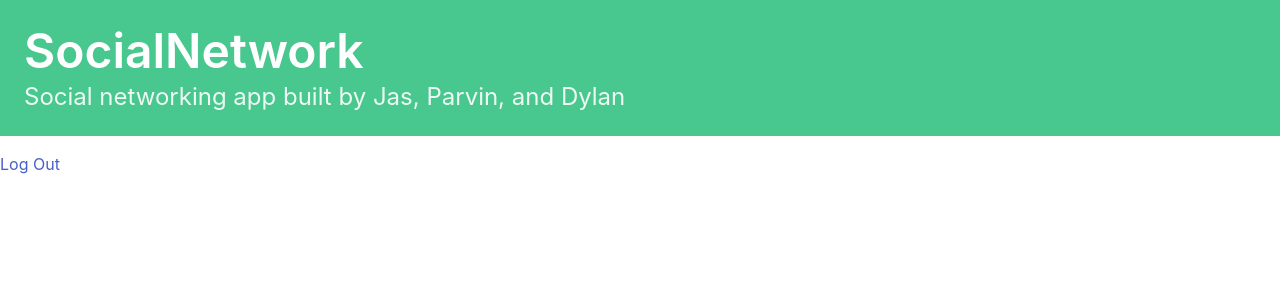
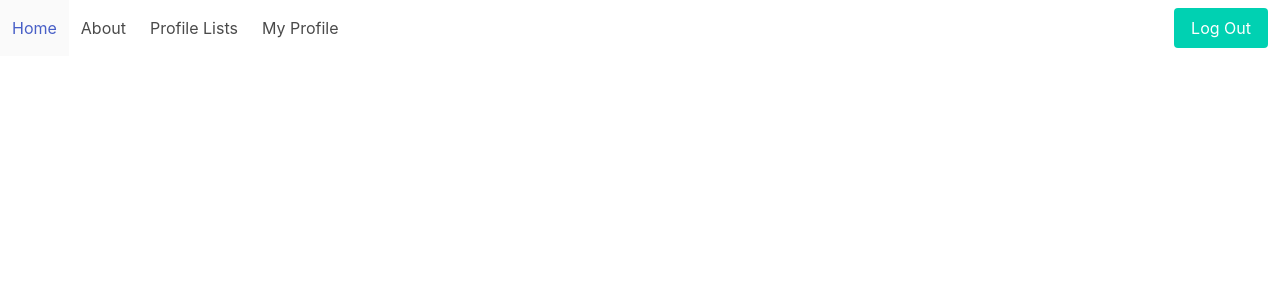
Before and after one commit to parvinfrzd/django-social-networking-app, a Django app: page / in a window 1280 px wide. Shown: the top 300 px of the page. Run offline with Django 4.2, Linux system fonts and the light colour scheme; the visitor is signed in with stand-in values (Sample User, id 1).

Commit message:
Update navbar in base template

```diff
--- a/main_app/templates/base.html
+++ b/main_app/templates/base.html
@@ -9,24 +9,60 @@
     <title>SocialNetwork</title>
 </head>
 <body>
-    <section class="hero is-small is-success mb-4">
-        <div class="hero-body">
-            <h1 class="title is-1">SocialNetwork</h1>
-            <p class="subtitle is-4">
-                Social networking app built by Jas, Parvin, and Dylan
-            </p>
+    <nav class="navbar" role="navigation" aria-label="main navigation">
+        {% comment %} <div class="navbar-brand">
+          <a class="navbar-item" href="https://bulma.io">
+            <img src="https://bulma.io/images/bulma-logo.png" width="112" height="28">
+          </a>
+
+          <a role="button" class="navbar-burger" aria-label="menu" aria-expanded="false" data-target="navbarBasicExample">
+            <span aria-hidden="true"></span>
+            <span aria-hidden="true"></span>
+            <span aria-hidden="true"></span>
+          </a>
         </div>
-    </section>
-    <ul class="right">
-        <!-- changes below -->
-        {% if user.is_authenticated %}
-          <li><a href="{% url 'logout' %}">Log Out</a></li>
-        {% else %}
-          <li><a href="{% url 'login' %}">Log In</a></li>
-          <li><a href="{% url 'social:signup' %}">Sign Up</a></li>
-        {% endif %}
-    </ul>
+       {% endcomment %}
+        <div id="navbarBasicExample" class="navbar-menu">
+          <div class="navbar-start">
+            <a href="{% url 'social:dashboard' %}" class="navbar-item">
+              Home
+            </a>
 
+            <a href="{% url 'social:about' %}" class="navbar-item">
+              About
+            </a>
+            {% if user.is_authenticated %}
+                <a href="{% url 'social:profile_list' %}" class="navbar-item">
+                  Profile Lists
+                </a>
+                <a href="{% url 'social:profile' user.profile.pk%}"class="navbar-item">
+                  My Profile
+                </a>
+            {% endif %}
+            </div>
+          </div>
+
+          <div class="navbar-end">
+            <div class="navbar-item">
+              <div class="buttons">
+                {% if user.is_authenticated %}
+                    <a href="{% url 'logout' %}" class="button is-primary">
+                        Log Out
+                    </a>
+                {% else %}
+                <a  href="{% url 'login' %}" class="button is-light">
+                    <strong>Log in</strong>
+                </a>
+                <a  href="{% url 'social:signup' %}" class="button is-light">
+                    <strong>Sign Up</strong>
+                </a>
+                {% endif %}
+              </div>
+            </div>
+          </div>
+        </div>
+      </nav>
+      <br><br><br>
     <div class="container">
         <div class="columns">
 
```
